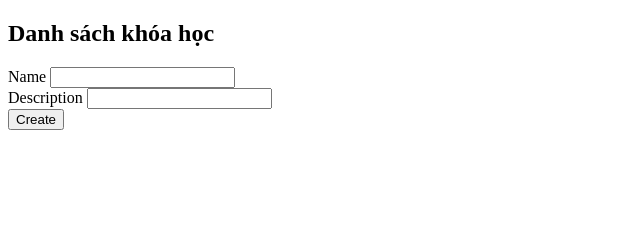
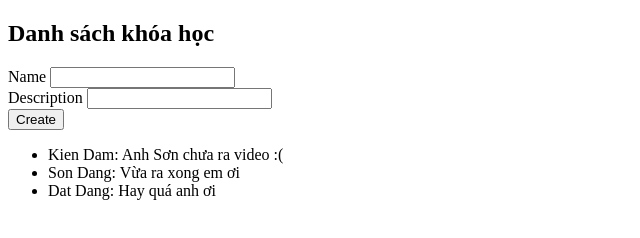
Before and after one commit to dat-dvt/Mock_API, a plain HTML site: page index.html in a window 1280 px wide. Shown: the whole page, without its empty margins (0-640 px from the left). Drawn offline with Linux system fonts and the light colour scheme; no server answers.

Commit message:
Add show comments functions

```diff
--- /dev/null
+++ b/comment.js
@@ -0,0 +1,85 @@
+var users = [
+    {
+        id: 1,
+        name: 'Kien Dam'
+    },
+    {
+        id: 2,
+        name: 'Son Dang'
+    },
+    {
+        id: 3,
+        name: 'Dat Dang'
+    }
+]
+
+var comments = [
+    {
+        id: 1,
+        user_id: 1,
+        content: 'Anh Sơn chưa ra video :('
+    },
+    {
+        id: 2,
+        user_id: 2,
+        content: 'Vừa ra xong em ơi'
+    },
+    {
+        id: 3,
+        user_id: 3,
+        content: 'Hay quá anh ơi'
+    }
+];
+
+var commentBlock = document.getElementById('comment');
+
+function getComments() {
+    return new Promise(function(resolve) {
+        setTimeout(resolve(comments), 1000)
+    })
+}
+
+getComments()
+    .then(function(comments) {
+        var userIds = comments.map(function(comment) {
+            return comment.user_id;
+        })
+        return getUsersByIds(userIds)
+            .then(function(users) {
+                return {
+                    users: users,
+                    comments: comments
+                }
+            })
+    })
+    .then(function(list) {
+        var htmls = '';
+        list.users.forEach(function(user) {
+            var comment = list.comments.find(function(comment) {
+                return comment.user_id === user.id;
+            })
+
+            htmls += `
+            <li>${user.name}: ${comment.content}</li>
+            `;
+        })
+
+        commentBlock.innerHTML = htmls;
+    })
+
+
+function getUsersByIds(userIds) {
+    return new Promise(function(resolve) {
+        var listUsers = users.filter(function(user) {
+            return userIds.includes(user.id)
+        })
+        setTimeout(resolve(listUsers), 1000);
+    })
+}
+
+
+// Test function getUserByIds
+// getUsersByIds([1, 2, 3])
+//     .then(function(listUsers) {
+//         console.log(listUsers)
+//     })
--- a/index.html
+++ b/index.html
@@ -12,6 +12,7 @@
 
         <ul id="list-courses"></ul>
 
+
         <div>
             <label>Name</label>
             <input type="text" name="name">
@@ -25,6 +26,10 @@
         </div>
         <div id="update" style="display: inline-block;"></div>
 
+        <ul id="comment"></ul>
+
+
+        <script src="comment.js"></script>
         <script src="main.js"></script>
     </div>
 </body>
```
